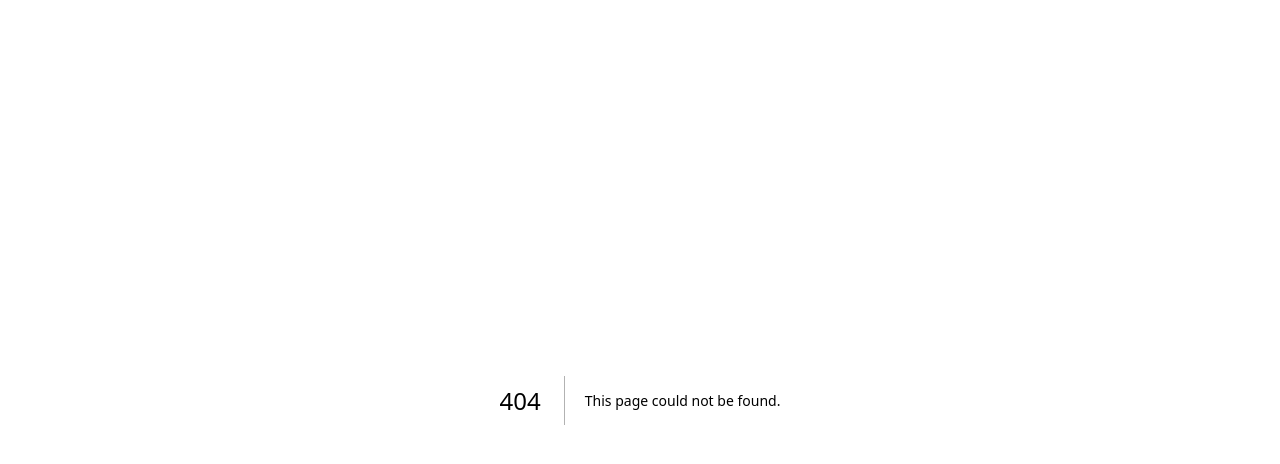
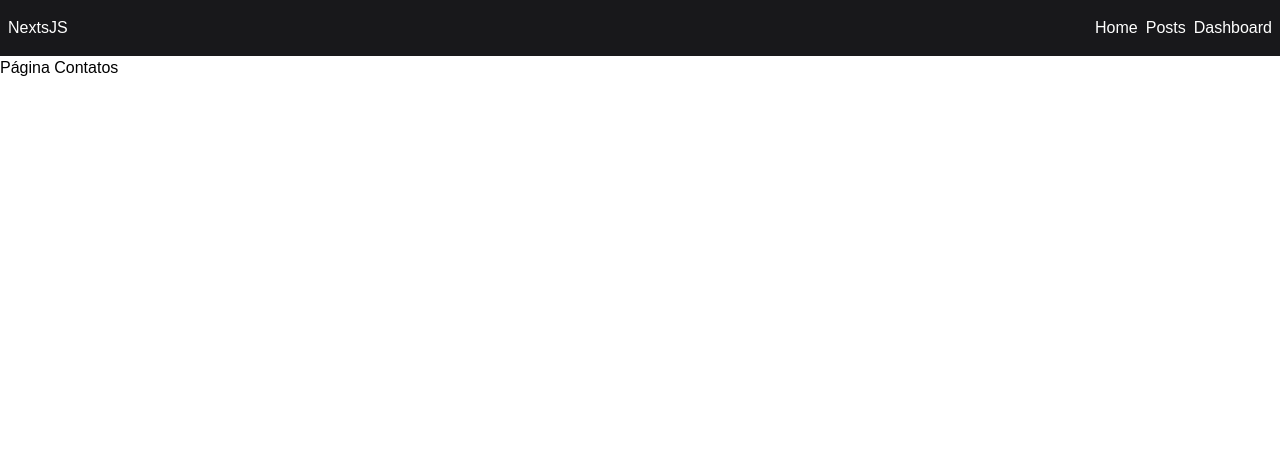
Before and after one commit to marcelocarvalho1/NextJS, a Next.js app: page /contatos in a window 1280 px wide. Before the commit this address had no page. Shown: the top 464 px of the page. Built offline with nearby package versions, Linux system fonts and the light colour scheme.

Commit message:
Add pages for Contatos, Dashboard, and Not Found

```diff
--- /dev/null
+++ b/src/app/contatos/page.tsx
@@ -0,0 +1,7 @@
+export default function Contatos(){
+    return (
+        <div>
+            <h1>Página Contatos</h1>
+        </div>
+    )
+}
--- /dev/null
+++ b/src/app/dashboard/page.tsx
@@ -0,0 +1,7 @@
+export default function Deshboard(){
+    return (
+        <div>
+            <h1>Dashboard</h1>
+        </div>
+    )
+}
--- a/src/app/layout.tsx
+++ b/src/app/layout.tsx
@@ -1,5 +1,5 @@
 import "./globals.css";
-
+import {Header} from '../components/Header'
 export default function RootLayout({
   children,
 }: Readonly<{
@@ -8,8 +8,10 @@ export default function RootLayout({
   return (
     <html lang="pt-br">
       <body className={`antialiased`}>
+        <Header/>
+
         {children}
-        </body>
+      </body>
     </html>
   );
 }
--- /dev/null
+++ b/src/app/not-found.tsx
@@ -0,0 +1,12 @@
+import Link from "next/link";
+
+export default function NotFound() {
+  return (
+    <div className="flex flex-col items-center justify-center m-30">
+      <h1 className="text-center font-bold"> Página não encontrada! </h1>
+      <p> Essa página que tentou acessar, não existe!</p>
+
+      <Link className="text-sky-600" href='/'>Voltar para home</Link>
+    </div>
+  );
+}
--- /dev/null
+++ b/src/components/Header/index.tsx
@@ -0,0 +1,26 @@
+import Link from "next/link";
+export function Header() {
+  return (
+    <header className="flex px-2 py-4 bg-zinc-900 text-white">
+      <div className="flex items-center justify-between w-full mx-auto max-w-7x1">
+        <div>NextsJS</div>
+
+        <nav>
+          <ul className="flex items-center justify-center gap-2">
+            <li>
+              <Link href="/">Home</Link>
+            </li>
+            <li>
+              <Link href="/posts">Posts</Link>
+            </li>
+            <li>
+               <Link href='/dashboard' >
+               Dashboard
+              </Link>
+            </li>
+          </ul>
+        </nav>
+      </div>
+    </header>
+  );
+}
```
